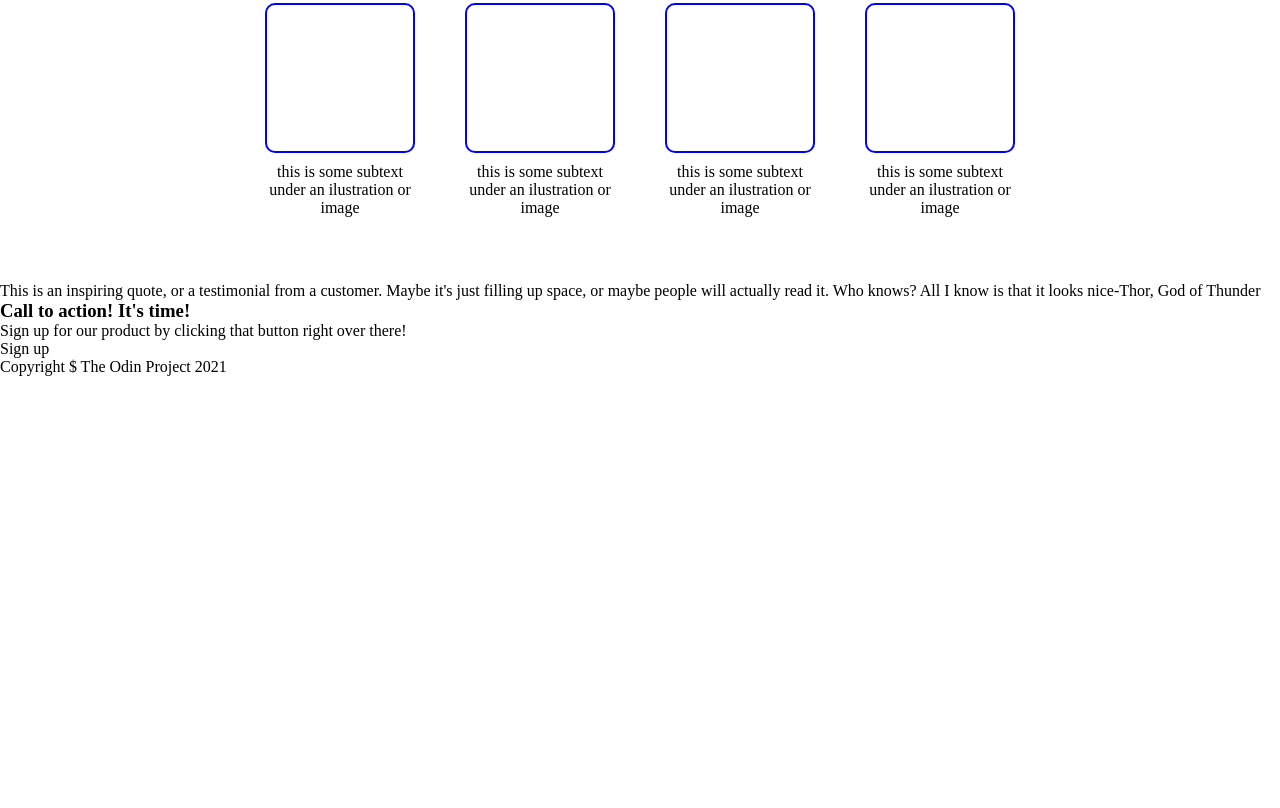
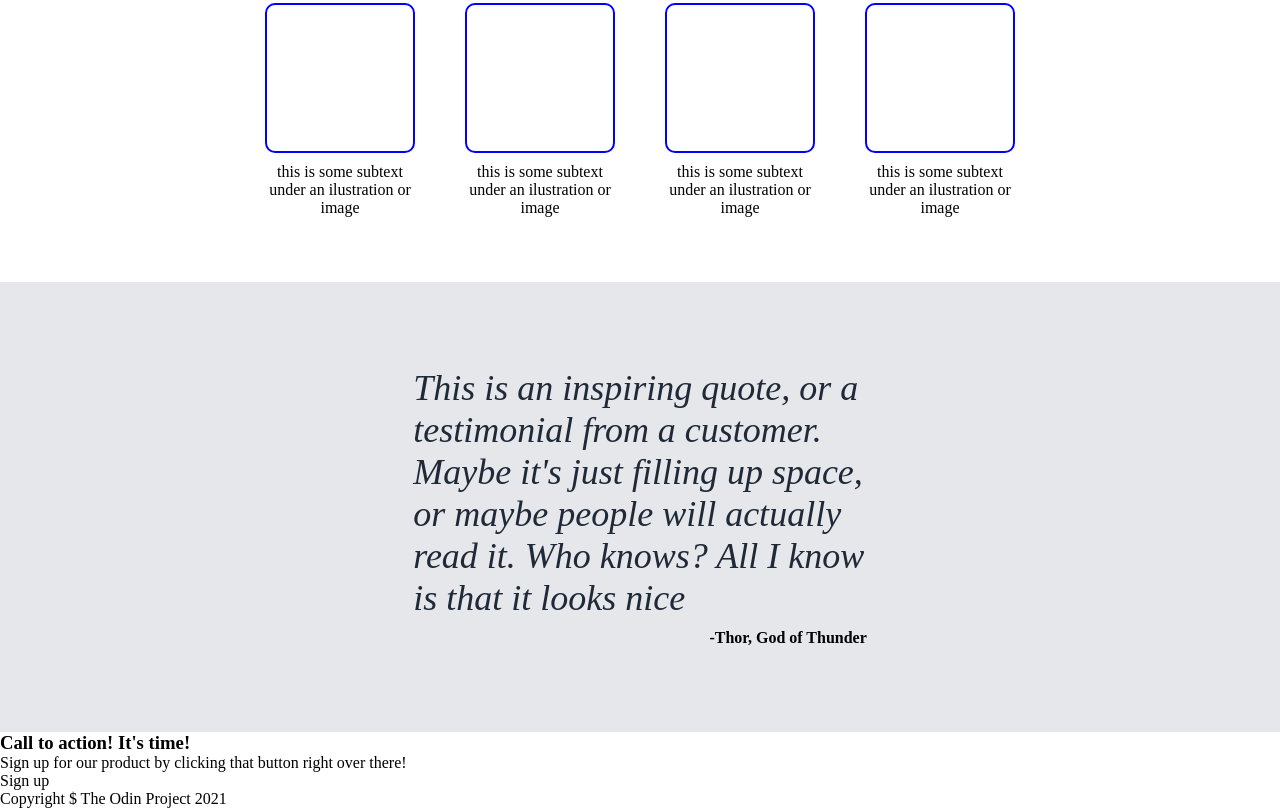
Before and after one commit to teotix/landing-page, a plain HTML site: page index.html in a window 1280 px wide. Shown: the part 589-1397 px from the top of the page. Before the commit the page ends 965 px from the top, so only its background shows below. Drawn offline with Linux system fonts and the light colour scheme.

Commit message:
Finish part three

```diff
--- a/index.html
+++ b/index.html
@@ -53,12 +53,14 @@
       </div>
     </div>
     <div class="part three">
-      <blockquote>
-        This is an inspiring quote, or a testimonial from a customer. Maybe it's
-        just filling up space, or maybe people will actually read it. Who knows?
-        All I know is that it looks nice
-      </blockquote>
-      <figcaption>-Thor, God of Thunder</figcaption>
+      <div class="container">
+        <blockquote>
+          This is an inspiring quote, or a testimonial from a customer. Maybe
+          it's just filling up space, or maybe people will actually read it. Who
+          knows? All I know is that it looks nice
+        </blockquote>
+        <figcaption>-Thor, God of Thunder</figcaption>
+      </div>
     </div>
     <div class="part four">
       <div class="modal">
--- a/styles.css
+++ b/styles.css
@@ -108,7 +108,7 @@ body {
     flex: auto;
 }
 
-.container {
+.two .container {
     display: flex;
     gap: 50px;
     justify-content: center;
@@ -131,3 +131,28 @@ body {
     width: 150px;
     gap: 10px;
 }
+
+.part.three {
+    background-color: #E5E7EB;
+    padding: 85px 100px;
+    align-items: center;
+    justify-content: center;
+}
+
+.three .container {
+    display: flex;
+    flex-direction: column;
+    width: 42%;
+    gap: 10px;
+}
+
+.three blockquote {
+    font-size: 36px;
+    font-style: italic;
+    color: #1F2937;
+}
+
+.three figcaption {
+font-weight: bold;
+align-self: flex-end;
+}
```
